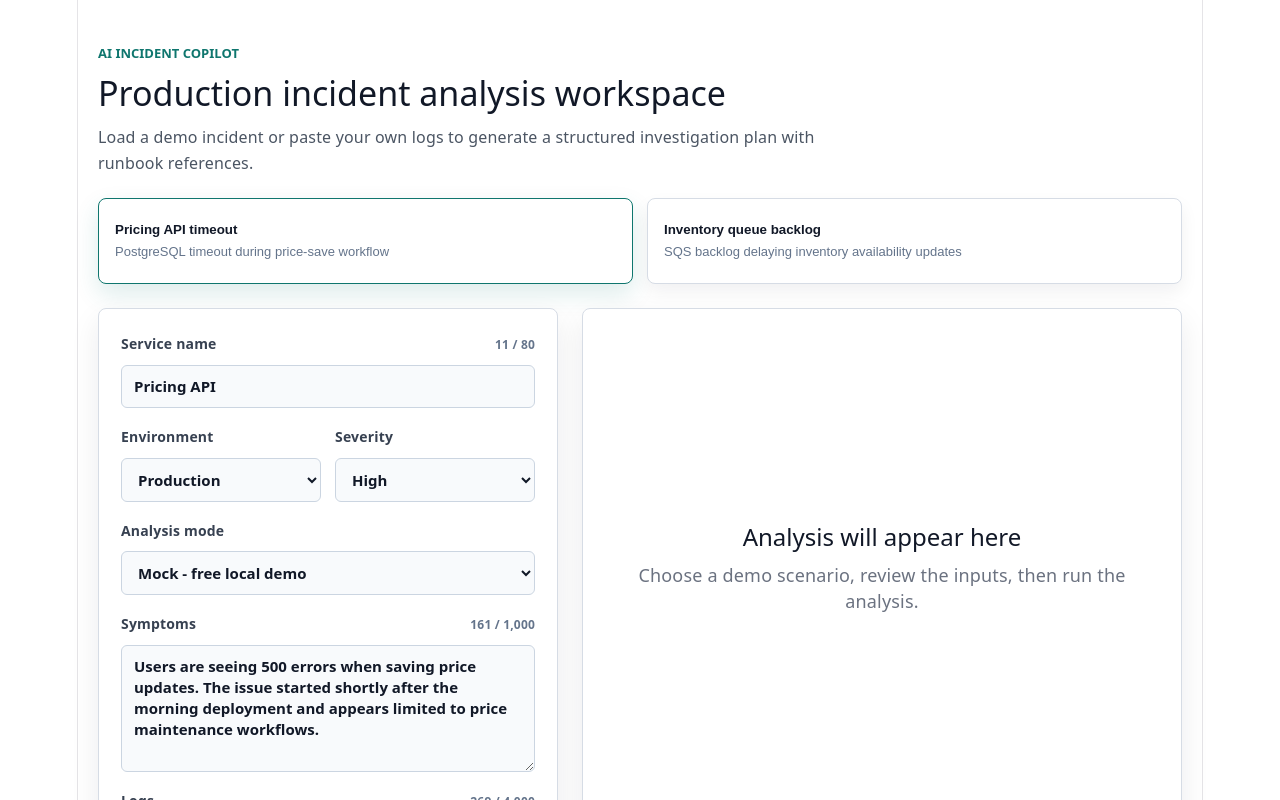
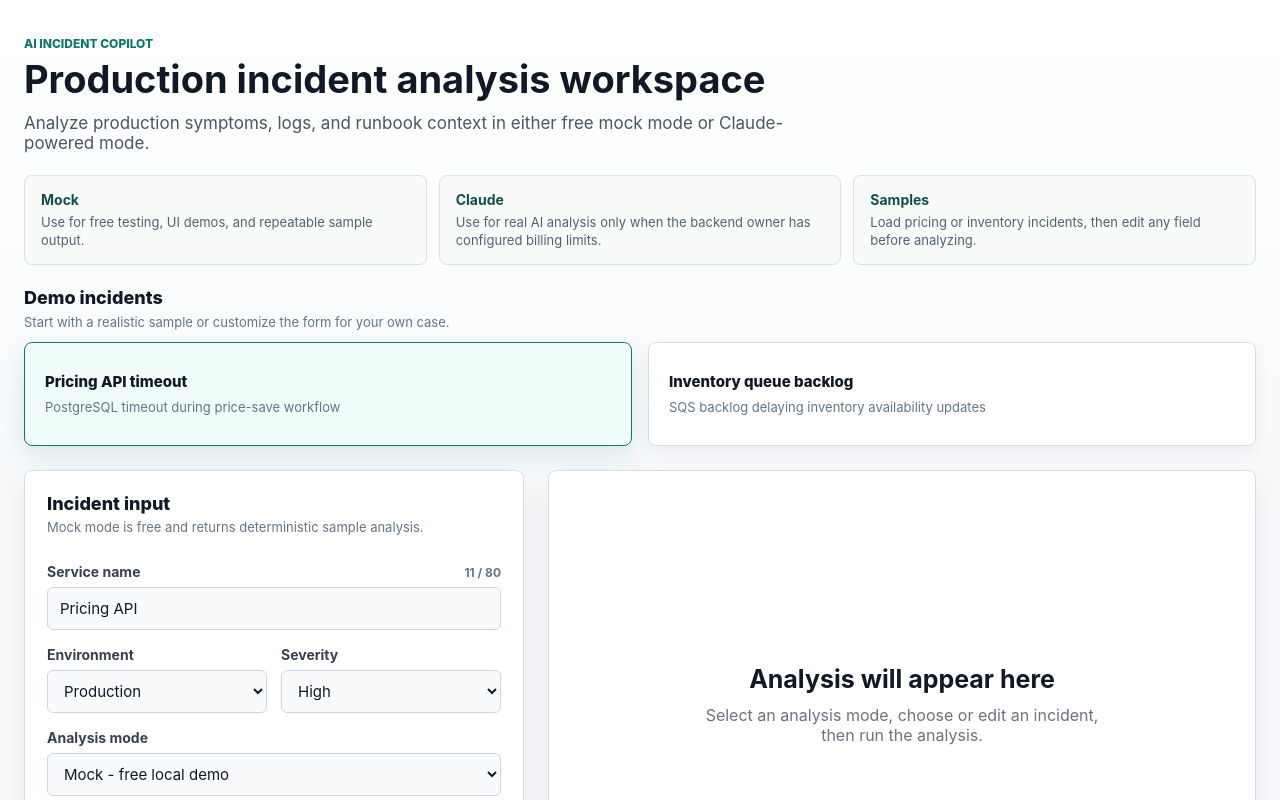
Before and after one commit to SwarnaKishore/ai-incident-copilot, a React (Vite) app in the folder frontend/: page / in a window 1280 px wide. Shown: the top 800 px of the page. Built offline with nearby package versions, Linux system fonts and the light colour scheme.

Commit message:
Improve UI guidance and Claude failure handling

```diff
--- a/frontend/src/App.css
+++ b/frontend/src/App.css
@@ -1,56 +1,116 @@
 .app-shell {
-  width: min(1180px, calc(100% - 40px));
+  width: min(1280px, calc(100% - 48px));
   margin: 0 auto;
-  padding: 40px 0;
+  padding: 36px 0 56px;
   text-align: left;
 }
 
 .workspace-header {
-  display: flex;
-  justify-content: space-between;
-  gap: 24px;
   margin-bottom: 22px;
 }
 
 .eyebrow {
   margin: 0 0 8px;
   color: #0f766e;
-  font-size: 13px;
-  font-weight: 700;
+  font-size: 12px;
+  font-weight: 800;
   letter-spacing: 0;
   text-transform: uppercase;
 }
 
 .workspace-header h1 {
+  max-width: 900px;
   margin: 0;
   color: #111827;
-  font-size: 34px;
-  line-height: 1.12;
+  font-size: 38px;
+  line-height: 1.1;
   letter-spacing: 0;
 }
 
 .intro {
-  max-width: 760px;
+  max-width: 780px;
   margin-top: 12px;
   color: #4b5563;
-  font-size: 16px;
+  font-size: 17px;
+}
+
+.mode-guide {
+  display: grid;
+  grid-template-columns: repeat(3, minmax(0, 1fr));
+  gap: 12px;
+  margin-bottom: 22px;
+}
+
+.mode-guide div {
+  min-height: 88px;
+  box-sizing: border-box;
+  border: 1px solid #d8e1ea;
+  border-radius: 8px;
+  background: #f8fbfa;
+  padding: 15px 16px;
+}
+
+.mode-guide strong,
+.mode-guide span {
+  display: block;
+}
+
+.mode-guide strong {
+  margin-bottom: 5px;
+  color: #134e4a;
+  font-size: 14px;
+}
+
+.mode-guide span {
+  color: #526173;
+  font-size: 13px;
+  line-height: 1.4;
+}
+
+.scenario-section {
+  margin-bottom: 24px;
+}
+
+.section-heading,
+.panel-heading {
+  margin-bottom: 12px;
+}
+
+.section-heading h2,
+.panel-heading h2 {
+  margin: 0;
+  color: #111827;
+  font-size: 18px;
+  font-weight: 800;
+  line-height: 1.25;
+  letter-spacing: 0;
+}
+
+.section-heading p,
+.panel-heading p {
+  margin: 4px 0 0;
+  color: #64748b;
+  font-size: 13px;
 }
 
 .scenario-strip {
   display: grid;
   grid-template-columns: repeat(2, minmax(0, 1fr));
-  gap: 14px;
-  margin-bottom: 24px;
+  gap: 16px;
 }
 
 .scenario-card {
-  min-height: 86px;
+  display: flex;
+  min-height: 104px;
+  flex-direction: column;
+  justify-content: center;
+  box-sizing: border-box;
   border: 1px solid #d6dce5;
   border-radius: 8px;
   background: #ffffff;
   color: #111827;
   cursor: pointer;
-  padding: 16px;
+  padding: 18px 20px;
   text-align: left;
   box-shadow: 0 8px 18px rgba(15, 23, 42, 0.06);
 }
@@ -61,31 +121,37 @@
   box-shadow: 0 10px 24px rgba(15, 118, 110, 0.14);
 }
 
+.scenario-card.active {
+  background: #f0fdfa;
+}
+
 .scenario-card span,
 .scenario-card small {
   display: block;
 }
 
 .scenario-card span {
-  margin-bottom: 6px;
+  margin-bottom: 7px;
+  font-size: 15px;
   font-weight: 800;
 }
 
 .scenario-card small {
   color: #64748b;
   font-size: 13px;
-  line-height: 1.35;
+  line-height: 1.4;
 }
 
 .workspace-grid {
   display: grid;
-  grid-template-columns: minmax(320px, 460px) minmax(0, 1fr);
+  grid-template-columns: minmax(360px, 500px) minmax(0, 1fr);
   gap: 24px;
   align-items: start;
 }
 
 .incident-form,
 .analysis-panel {
+  box-sizing: border-box;
   border: 1px solid #d6dce5;
   background: #ffffff;
   border-radius: 8px;
@@ -137,6 +203,7 @@ textarea {
   color: #111827;
   font: inherit;
   font-size: 15px;
+  font-weight: 400;
   line-height: 1.4;
   padding: 10px 12px;
 }
@@ -160,7 +227,7 @@ textarea:focus {
 }
 
 .primary-action {
-  min-height: 44px;
+  min-height: 46px;
   border: 0;
   border-radius: 6px;
   background: #0f766e;
@@ -187,13 +254,13 @@ textarea:focus {
 }
 
 .analysis-panel {
-  min-height: 520px;
+  min-height: 100%;
   padding: 24px;
 }
 
 .empty-state {
   display: grid;
-  min-height: 470px;
+  min-height: 420px;
   place-content: center;
   text-align: center;
 }
@@ -202,13 +269,14 @@ textarea:focus {
 .analysis-result h2 {
   margin: 0;
   color: #111827;
-  font-size: 24px;
+  font-size: 25px;
   line-height: 1.25;
   letter-spacing: 0;
 }
 
 .empty-state p {
-  margin: 10px 0 0;
+  max-width: 420px;
+  margin: 10px auto 0;
   color: #6b7280;
 }
 
@@ -306,19 +374,20 @@ li + li {
   overflow-wrap: anywhere;
 }
 
-@media (max-width: 900px) {
+@media (max-width: 980px) {
   .app-shell {
-    width: min(100% - 28px, 680px);
-    padding: 24px 0;
+    width: min(100% - 28px, 760px);
+    padding: 24px 0 40px;
   }
 
   .workspace-header h1 {
-    font-size: 28px;
+    font-size: 30px;
   }
 
   .workspace-grid,
   .form-row,
-  .scenario-strip {
+  .scenario-strip,
+  .mode-guide {
     grid-template-columns: 1fr;
   }
 
--- a/frontend/src/App.tsx
+++ b/frontend/src/App.tsx
@@ -27,6 +27,12 @@ type IncidentAnalysis = {
   draftUpdate: string
   analysisProvider: string
   model: string
+}
+
+type ProblemDetails = {
+  title?: string
+  detail?: string
+  status?: number
 }
 
 type DemoScenario = IncidentForm & {
@@ -76,6 +82,18 @@ ConsumerSuccessRate=71%`,
 
 const initialForm: IncidentForm = demoScenarios[0]
 
+const getErrorMessage = async (response: Response) => {
+  try {
+    const problem = (await response.json()) as ProblemDetails
+    const title = problem.title ?? 'Analysis request failed'
+    const detail = problem.detail ? ` ${problem.detail}` : ''
+
+    return `${title}.${detail}`
+  } catch {
+    return 'Analysis request failed. Please try again or switch to Mock mode.'
+  }
+}
+
 function App() {
   const [form, setForm] = useState<IncidentForm>(initialForm)
   const [selectedScenarioId, setSelectedScenarioId] = useState(demoScenarios[0].id)
@@ -93,6 +111,11 @@ function App() {
       {value.length.toLocaleString()} / {limit.toLocaleString()}
     </span>
   )
+
+  const modeDescription =
+    form.analysisMode === 'claude'
+      ? 'Claude mode uses the backend API key configured by the app owner.'
+      : 'Mock mode is free and returns deterministic sample analysis.'
 
   const loadScenario = (scenario: DemoScenario) => {
     setSelectedScenarioId(scenario.id)
@@ -124,13 +147,17 @@ function App() {
       })
 
       if (!response.ok) {
-        throw new Error('Analysis request failed')
+        throw new Error(await getErrorMessage(response))
       }
 
       const data = (await response.json()) as IncidentAnalysis
       setAnalysis(data)
-    } catch {
-      setError('Unable to analyze the incident. Confirm the .NET API is running on port 5194.')
+    } catch (error) {
+      setError(
+        error instanceof Error
+          ? error.message
+          : 'Unable to analyze the incident. Confirm the .NET API is running on port 5194.',
+      )
     } finally {
       setIsLoading(false)
     }
@@ -143,12 +170,32 @@ function App() {
           <p className="eyebrow">AI Incident Copilot</p>
           <h1>Production incident analysis workspace</h1>
           <p className="intro">
-            Load a demo incident or paste your own logs to generate a structured investigation plan with runbook references.
+            Analyze production symptoms, logs, and runbook context in either free mock mode or Claude-powered mode.
           </p>
         </div>
       </section>
 
-      <section className="scenario-strip" aria-label="Demo scenarios">
+      <section className="mode-guide" aria-label="Analysis mode guidance">
+        <div>
+          <strong>Mock</strong>
+          <span>Use for free testing, UI demos, and repeatable sample output.</span>
+        </div>
+        <div>
+          <strong>Claude</strong>
+          <span>Use for real AI analysis only when the backend owner has configured billing limits.</span>
+        </div>
+        <div>
+          <strong>Samples</strong>
+          <span>Load pricing or inventory incidents, then edit any field before analyzing.</span>
+        </div>
+      </section>
+
+      <section className="scenario-section" aria-label="Demo scenarios">
+        <div className="section-heading">
+          <h2>Demo incidents</h2>
+          <p>Start with a realistic sample or customize the form for your own case.</p>
+        </div>
+        <div className="scenario-strip">
           {demoScenarios.map((scenario) => (
             <button
               className={selectedScenarioId === scenario.id ? 'scenario-card active' : 'scenario-card'}
@@ -160,10 +207,16 @@ function App() {
               <small>{scenario.description}</small>
             </button>
           ))}
+        </div>
       </section>
 
       <section className="workspace-grid">
         <form className="incident-form" onSubmit={analyzeIncident}>
+          <div className="panel-heading">
+            <h2>Incident input</h2>
+            <p>{modeDescription}</p>
+          </div>
+
           <label>
             <span className="label-row">
               Service name
@@ -251,7 +304,7 @@ function App() {
           {!analysis && (
             <div className="empty-state">
               <h2>Analysis will appear here</h2>
-              <p>Choose a demo scenario, review the inputs, then run the analysis.</p>
+              <p>Select an analysis mode, choose or edit an incident, then run the analysis.</p>
             </div>
           )}
 
--- a/frontend/src/index.css
+++ b/frontend/src/index.css
@@ -1,111 +1,47 @@
 :root {
-  --text: #6b6375;
-  --text-h: #08060d;
-  --bg: #fff;
-  --border: #e5e4e7;
-  --code-bg: #f4f3ec;
-  --accent: #aa3bff;
-  --accent-bg: rgba(170, 59, 255, 0.1);
-  --accent-border: rgba(170, 59, 255, 0.5);
-  --social-bg: rgba(244, 243, 236, 0.5);
-  --shadow:
-    rgba(0, 0, 0, 0.1) 0 10px 15px -3px, rgba(0, 0, 0, 0.05) 0 4px 6px -2px;
+  --sans: Inter, ui-sans-serif, system-ui, -apple-system, BlinkMacSystemFont, "Segoe UI", sans-serif;
+  --mono: "SFMono-Regular", Consolas, "Liberation Mono", Menlo, monospace;
 
-  --sans: system-ui, 'Segoe UI', Roboto, sans-serif;
-  --heading: system-ui, 'Segoe UI', Roboto, sans-serif;
-  --mono: ui-monospace, Consolas, monospace;
-
-  font: 18px/145% var(--sans);
-  letter-spacing: 0.18px;
-  color-scheme: light dark;
-  color: var(--text);
-  background: var(--bg);
+  font-family: var(--sans);
+  color: #111827;
+  background: #f8fafc;
   font-synthesis: none;
   text-rendering: optimizeLegibility;
   -webkit-font-smoothing: antialiased;
   -moz-osx-font-smoothing: grayscale;
-
-  @media (max-width: 1024px) {
-    font-size: 16px;
-  }
 }
 
-@media (prefers-color-scheme: dark) {
-  :root {
-    --text: #9ca3af;
-    --text-h: #f3f4f6;
-    --bg: #16171d;
-    --border: #2e303a;
-    --code-bg: #1f2028;
-    --accent: #c084fc;
-    --accent-bg: rgba(192, 132, 252, 0.15);
-    --accent-border: rgba(192, 132, 252, 0.5);
-    --social-bg: rgba(47, 48, 58, 0.5);
-    --shadow:
-      rgba(0, 0, 0, 0.4) 0 10px 15px -3px, rgba(0, 0, 0, 0.25) 0 4px 6px -2px;
-  }
-
-  #social .button-icon {
-    filter: invert(1) brightness(2);
-  }
-}
-
-#root {
-  width: 1126px;
-  max-width: 100%;
-  margin: 0 auto;
-  text-align: center;
-  border-inline: 1px solid var(--border);
-  min-height: 100svh;
-  display: flex;
-  flex-direction: column;
+* {
   box-sizing: border-box;
 }
 
 body {
+  min-width: 320px;
+  min-height: 100svh;
   margin: 0;
+  background:
+    linear-gradient(180deg, #ffffff 0, #f8fafc 420px),
+    #f8fafc;
 }
 
-h1,
-h2 {
-  font-family: var(--heading);
-  font-weight: 500;
-  color: var(--text-h);
+button,
+input,
+select,
+textarea {
+  font-family: inherit;
 }
 
-h1 {
-  font-size: 56px;
-  letter-spacing: -1.68px;
-  margin: 32px 0;
-  @media (max-width: 1024px) {
-    font-size: 36px;
-    margin: 20px 0;
-  }
-}
-h2 {
-  font-size: 24px;
-  line-height: 118%;
-  letter-spacing: -0.24px;
-  margin: 0 0 8px;
-  @media (max-width: 1024px) {
-    font-size: 20px;
-  }
-}
-p {
-  margin: 0;
-}
-
-code,
-.counter {
-  font-family: var(--mono);
-  display: inline-flex;
-  border-radius: 4px;
-  color: var(--text-h);
+#root {
+  min-height: 100svh;
 }
 
 code {
-  font-size: 15px;
-  line-height: 135%;
-  padding: 4px 8px;
-  background: var(--code-bg);
+  display: inline-flex;
+  border-radius: 4px;
+  background: #eef2f7;
+  color: #111827;
+  font-family: var(--mono);
+  font-size: 12px;
+  line-height: 1.35;
+  padding: 4px 6px;
 }
```
Also changed, not shown: 1 other file (tests, documents, lock files or other folders). Lines whose indentation alone changed are shown as unchanged.
